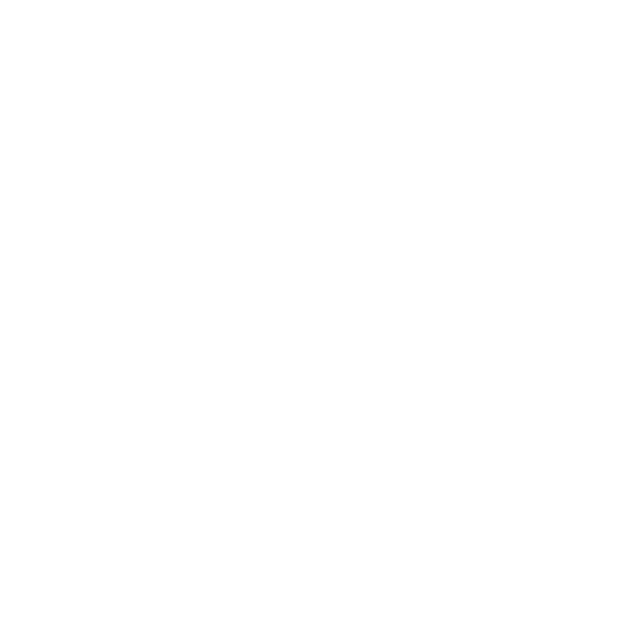
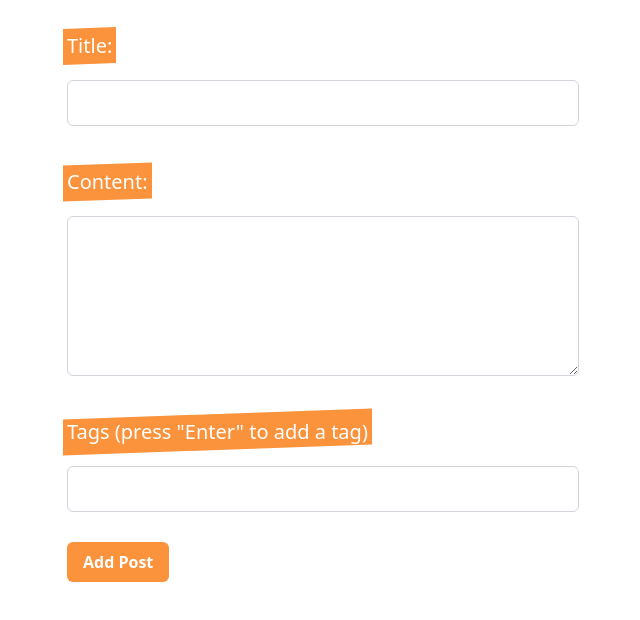
Before and after one commit to KinduD21/Vue-Blog, a Vue app: page /create in a window 1280 px wide. Before the commit this address had no page. Shown: the top 620 px of the page, without its empty margins (317-957 px from the left). Built offline with nearby package versions, Linux system fonts and the light colour scheme.

Commit message:
wip: create blog form, post request

```diff
--- a/src/components/PostItem.vue
+++ b/src/components/PostItem.vue
@@ -1,9 +1,12 @@
 <template>
   <li class="w-full">
-    <router-link v-bind:to="{ name: 'Details', params: { id: post.id } }">
-      <h3 class="text-3xl font-bold text-gray-700">{{ post.title }}</h3>
+    <router-link
+      v-bind:to="{ name: 'Details', params: { id: post.id } }"
+      class="no-underline"
+    >
+      <h3 class="m-0 text-3xl font-bold text-gray-700">{{ post.title }}</h3>
     </router-link>
-    <p class="mb-2 mt-5 text-lg text-gray-700">{{ snippet }}</p>
+    <p class="my-3 text-lg text-gray-700">{{ snippet }}</p>
     <span v-for="tag in post.tags.split(' ')" :key="tag" class="text-base">{{
       " #" + tag
     }}</span>
--- /dev/null
+++ b/src/components/Spinner.vue
@@ -0,0 +1,5 @@
+<template>
+  <div
+    class="mx-auto block h-10 w-10 animate-spin rounded-full border-4 border-transparent border-t-orange-400"
+  ></div>
+</template>
--- a/src/router/index.js
+++ b/src/router/index.js
@@ -1,6 +1,7 @@
 import { createRouter, createWebHistory } from "vue-router";
 import Home from "../views/Home.vue";
 import Details from "../views/Details.vue";
+import Create from "../views/Create.vue";
 
 const routes = [
   {
@@ -14,6 +15,11 @@
     component: Details,
     props: true,
   },
+  {
+    path: "/create",
+    name: "Create",
+    component: Create,
+  },
 ];
 
 const router = createRouter({
--- /dev/null
+++ b/src/views/Create.vue
@@ -0,0 +1,66 @@
+<template>
+  <div>
+    <form class="mx-auto max-w-lg text-left">
+      <label
+        class="relative mb-2.5 mt-8 inline-block text-xl text-white before:absolute before:-inset-1 before:-z-10 before:block before:-skew-y-2 before:bg-orange-400"
+        >Title:</label
+      >
+      <input
+        class="my-2.5 box-border block w-full rounded-md border border-gray-300 p-2.5 focus-visible:outline-orange-400"
+        v-model="title"
+        type="text"
+        required
+      />
+      <label
+        class="relative mb-2.5 mt-8 inline-block text-xl text-white before:absolute before:-inset-1 before:-z-10 before:block before:-skew-y-2 before:bg-orange-400"
+        >Content:</label
+      >
+      <textarea
+        class="my-2.5 box-border block h-40 w-full rounded-md border border-gray-300 p-2.5 focus-visible:outline-orange-400"
+        v-model="body"
+        required
+      ></textarea>
+      <label
+        class="relative mb-2.5 mt-8 inline-block text-xl text-white before:absolute before:-inset-1 before:-z-10 before:block before:-skew-y-2 before:bg-orange-400"
+        >Tags (press "Enter" to add a tag)</label
+      >
+      <input
+        class="my-2.5 box-border block w-full rounded-md border border-gray-300 p-2.5 focus-visible:outline-orange-400"
+        v-model="tag"
+        type="text"
+        @keydown.enter.prevent="handleKeydown"
+      />
+      <div class="flex gap-2">
+        <span
+          v-for="tag in tags"
+          :key="tag"
+          class="rounded-xl border-2 border-orange-400 px-4 py-2"
+          >#{{ tag }}</span
+        >
+      </div>
+      <button
+        class="mt-5 rounded-md bg-orange-400 px-4 py-2 font-bold text-white hover:bg-orange-500"
+      >
+        Add Post
+      </button>
+    </form>
+  </div>
+</template>
+
+<script setup>
+import { ref } from "vue";
+
+const title = ref("");
+const body = ref("");
+const tag = ref("");
+
+const tags = ref([]);
+
+const handleKeydown = () => {
+  if (!tags.value.includes(tag.value)) {
+    tag.value = tag.value.replace(/\s/, ""); // remove all whitespace
+    tags.value.push(tag.value);
+  }
+  tag.value = "";
+};
+</script>
--- a/src/views/Details.vue
+++ b/src/views/Details.vue
@@ -6,9 +6,11 @@
     <h3 class="text-3xl font-bold text-gray-700">{{ post.title }}</h3>
     <p class="text-lg text-gray-700">{{ post.body }}</p>
   </div>
+  <Spinner v-else class="mt-10" />
 </template>
 
 <script setup>
+import Spinner from "../components/Spinner.vue";
 import { onMounted, ref } from "vue";
 import { supabase } from "../lib/supabaseClient";
 
@@ -19,6 +21,10 @@
 let post = ref(null);
 
 onMounted(async () => {
+  await new Promise((resolve) => {
+    setTimeout(resolve, 2000);
+  });
+
   const { data } = await supabase
     .from("posts")
     .select()
--- a/src/views/Home.vue
+++ b/src/views/Home.vue
@@ -3,13 +3,14 @@
     <div v-if="posts.length">
       <PostList v-if="showPosts" v-bind:posts="posts" />
     </div>
-    <p v-else>Loading...</p>
+    <Spinner v-else />
     <button v-on:click="showPosts = !showPosts">Toggle posts</button>
   </div>
 </template>
 
 <script setup>
 import PostList from "../components/PostList.vue";
+import Spinner from "../components/Spinner.vue";
 import { ref, onMounted } from "vue";
 import { supabase } from "../lib/supabaseClient";
 
@@ -20,7 +21,10 @@
   posts.value = data;
 }
 
-onMounted(() => {
+onMounted(async () => {
+  await new Promise((resolve) => {
+    setTimeout(resolve, 2000);
+  });
   getPosts();
 });
 
```
